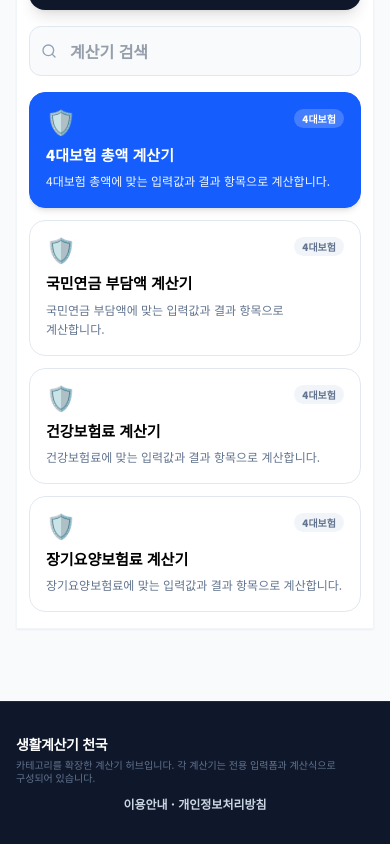
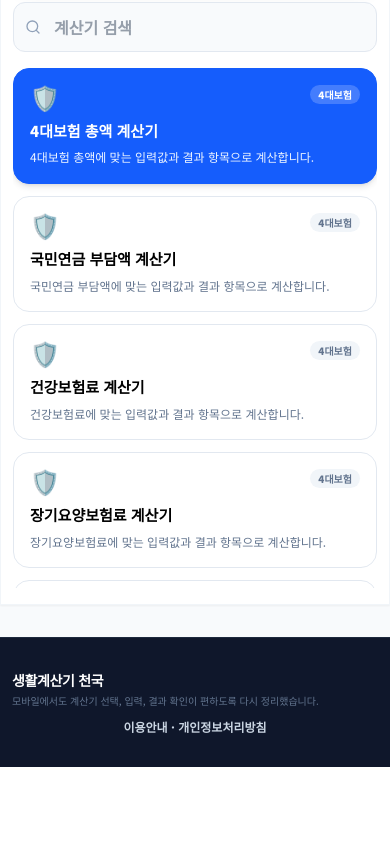
Before and after one commit to apark12321-ux/life-calc, a React (Vite) app: page / in a window 390 px wide. Shown: the part 886-1730 px from the top of the page. After the commit the page ends 1653 px from the top, so only its background shows below. Built offline with nearby package versions, Linux system fonts and the light colour scheme.

Commit message:
Adjust app spacing for mobile

```diff
--- a/src/App.tsx
+++ b/src/App.tsx
@@ -37,9 +37,9 @@ export default function App() {
   return (
     <div className="min-h-screen bg-slate-50 flex flex-col font-sans">
       <Navigation currentCategory={currentCategory} onSelectCategory={handleSelectCategory} onNavigateToCalculator={handleNavigateToCalculator} />
-      <main className="flex-grow max-w-7xl w-full mx-auto px-4 sm:px-6 lg:px-8 py-6">
+      <main className="flex-grow max-w-7xl w-full mx-auto px-0 sm:px-6 lg:px-8 py-0 sm:py-6">
         {currentCategory === 'policy' ? (
-          <div className="space-y-6">
+          <div className="space-y-6 px-3 py-4 sm:px-0 sm:py-0">
             <AboutApp onNavigateToCalculator={handleNavigateToCalculator} />
             <PrivacyPolicy />
             <TermsOfService />
@@ -48,11 +48,11 @@ export default function App() {
           <UniversalCalculatorHub category={currentCategory} />
         )}
       </main>
-      <footer className="bg-slate-900 text-slate-400 text-xs py-8 border-t border-slate-800 mt-12 font-sans">
-        <div className="max-w-7xl mx-auto px-4 sm:px-6 lg:px-8 flex flex-col sm:flex-row sm:items-center sm:justify-between gap-3">
+      <footer className="bg-slate-900 text-slate-400 text-xs py-8 border-t border-slate-800 mt-8 sm:mt-12 font-sans">
+        <div className="max-w-7xl mx-auto px-3 sm:px-6 lg:px-8 flex flex-col sm:flex-row sm:items-center sm:justify-between gap-3">
           <div>
             <p className="text-white font-bold text-sm tracking-tight">생활계산기 천국</p>
-            <p className="text-[10px] text-slate-500 mt-1">카테고리를 확장한 계산기 허브입니다. 각 계산기는 전용 입력폼과 계산식으로 구성되어 있습니다.</p>
+            <p className="text-[10px] text-slate-500 mt-1">모바일에서도 계산기 선택, 입력, 결과 확인이 편하도록 다시 정리했습니다.</p>
           </div>
           <button onClick={() => handleSelectCategory('policy')} className="text-slate-300 hover:text-white font-bold transition">이용안내 · 개인정보처리방침</button>
         </div>
```
